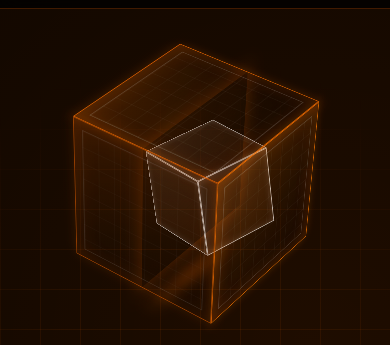
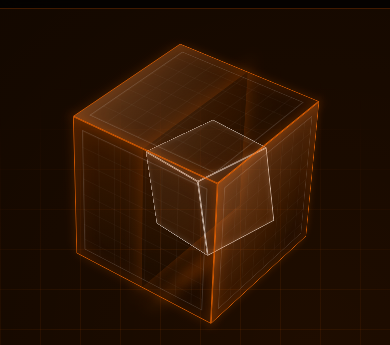
Before and after one commit to zeebee117/demo-, a plain HTML site: page index.html in a window 390 px wide. Shown: the part 56-401 px from the top of the page. Drawn offline with Linux system fonts and the light colour scheme.

Commit message:
Fix mobile cube 3D rendering and cache bust assets

```diff
--- a/index.html
+++ b/index.html
@@ -14,7 +14,7 @@
       href="https://fonts.googleapis.com/css2?family=Orbitron:wght@500;700;800&family=Space+Grotesk:wght@400;500;600;700&display=swap"
       rel="stylesheet"
     />
-    <link rel="stylesheet" href="styles.css" />
+    <link rel="stylesheet" href="styles.css?v=20260313b" />
   </head>
   <body>
     <div id="top" aria-hidden="true"></div>
@@ -214,6 +214,6 @@
       </div>
     </footer>
 
-    <script src="script.js"></script>
+    <script src="script.js?v=20260313b"></script>
   </body>
 </html>
--- a/styles.css
+++ b/styles.css
@@ -312,6 +312,7 @@ main section {
   perspective: 1100px;
   perspective-origin: 50% 42%;
   transform-style: preserve-3d;
+  -webkit-transform-style: preserve-3d;
   --cube-glow-x: 0px;
   --cube-glow-y: 0px;
   display: grid;
@@ -328,6 +329,7 @@ main section {
   height: var(--cube-size);
   position: relative;
   transform-style: preserve-3d;
+  -webkit-transform-style: preserve-3d;
   transform: rotateX(-24deg) rotateY(28deg) rotateZ(2deg);
   animation: spinCube 12s linear infinite;
   box-shadow: var(--cube-glow-x) var(--cube-glow-y) 28px rgba(255, 106, 0, 0.26);
@@ -353,9 +355,10 @@ main section {
   width: var(--cube-size);
   height: var(--cube-size);
   border: 2px solid rgba(255, 106, 0, 0.75);
-  background: linear-gradient(155deg, rgba(255, 106, 0, 0.2), rgba(255, 106, 0, 0.04) 58%, rgba(0, 0, 0, 0.22));
+  background: linear-gradient(155deg, rgba(255, 106, 0, 0.24), rgba(255, 106, 0, 0.07) 58%, rgba(0, 0, 0, 0.25));
   box-shadow: inset 0 0 30px rgba(255, 106, 0, 0.18), 0 0 14px rgba(255, 106, 0, 0.18);
   backface-visibility: hidden;
+  -webkit-backface-visibility: hidden;
 }
 
 .cube-face::before {
@@ -371,32 +374,32 @@ main section {
 
 .front {
   transform: translateZ(var(--half-cube));
-  filter: brightness(1.15);
+  background: linear-gradient(150deg, rgba(255, 142, 64, 0.34), rgba(255, 106, 0, 0.12) 62%, rgba(0, 0, 0, 0.2));
 }
 
 .back {
   transform: rotateY(180deg) translateZ(var(--half-cube));
-  filter: brightness(0.65);
+  background: linear-gradient(155deg, rgba(255, 106, 0, 0.12), rgba(255, 106, 0, 0.03) 62%, rgba(0, 0, 0, 0.36));
 }
 
 .right {
   transform: rotateY(90deg) translateZ(var(--half-cube));
-  filter: brightness(0.9);
+  background: linear-gradient(150deg, rgba(255, 126, 32, 0.27), rgba(255, 106, 0, 0.08) 58%, rgba(0, 0, 0, 0.29));
 }
 
 .left {
   transform: rotateY(-90deg) translateZ(var(--half-cube));
-  filter: brightness(0.72);
+  background: linear-gradient(160deg, rgba(255, 106, 0, 0.16), rgba(255, 106, 0, 0.05) 58%, rgba(0, 0, 0, 0.34));
 }
 
 .top {
   transform: rotateX(90deg) translateZ(var(--half-cube));
-  filter: brightness(1.06);
+  background: linear-gradient(160deg, rgba(255, 155, 83, 0.32), rgba(255, 106, 0, 0.1) 62%, rgba(0, 0, 0, 0.18));
 }
 
 .bottom {
   transform: rotateX(-90deg) translateZ(var(--half-cube));
-  filter: brightness(0.58);
+  background: linear-gradient(160deg, rgba(255, 106, 0, 0.08), rgba(255, 106, 0, 0.02) 62%, rgba(0, 0, 0, 0.42));
 }
 
 .inner-cube {
@@ -406,6 +409,7 @@ main section {
   top: calc((var(--cube-size) - var(--inner-size)) / 2);
   left: calc((var(--cube-size) - var(--inner-size)) / 2);
   transform-style: preserve-3d;
+  -webkit-transform-style: preserve-3d;
   transform: translateZ(calc(var(--cube-size) * 0.08)) rotateX(-8deg) rotateY(12deg);
   animation: innerSpin 9s ease-in-out infinite alternate;
 }
@@ -418,6 +422,7 @@ main section {
   background: linear-gradient(145deg, rgba(255, 255, 255, 0.06), rgba(255, 106, 0, 0.07));
   box-shadow: inset 0 0 10px rgba(255, 255, 255, 0.15);
   backface-visibility: hidden;
+  -webkit-backface-visibility: hidden;
 }
 
 .inner-front {
```
